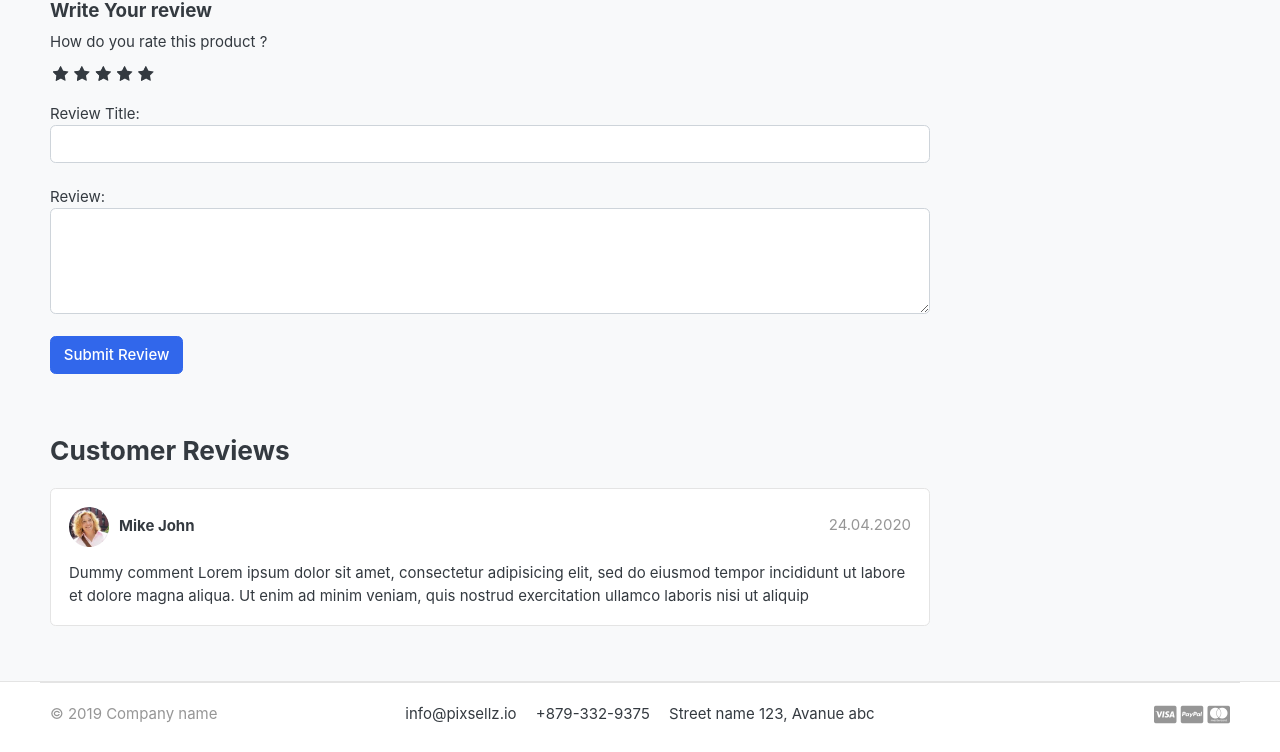
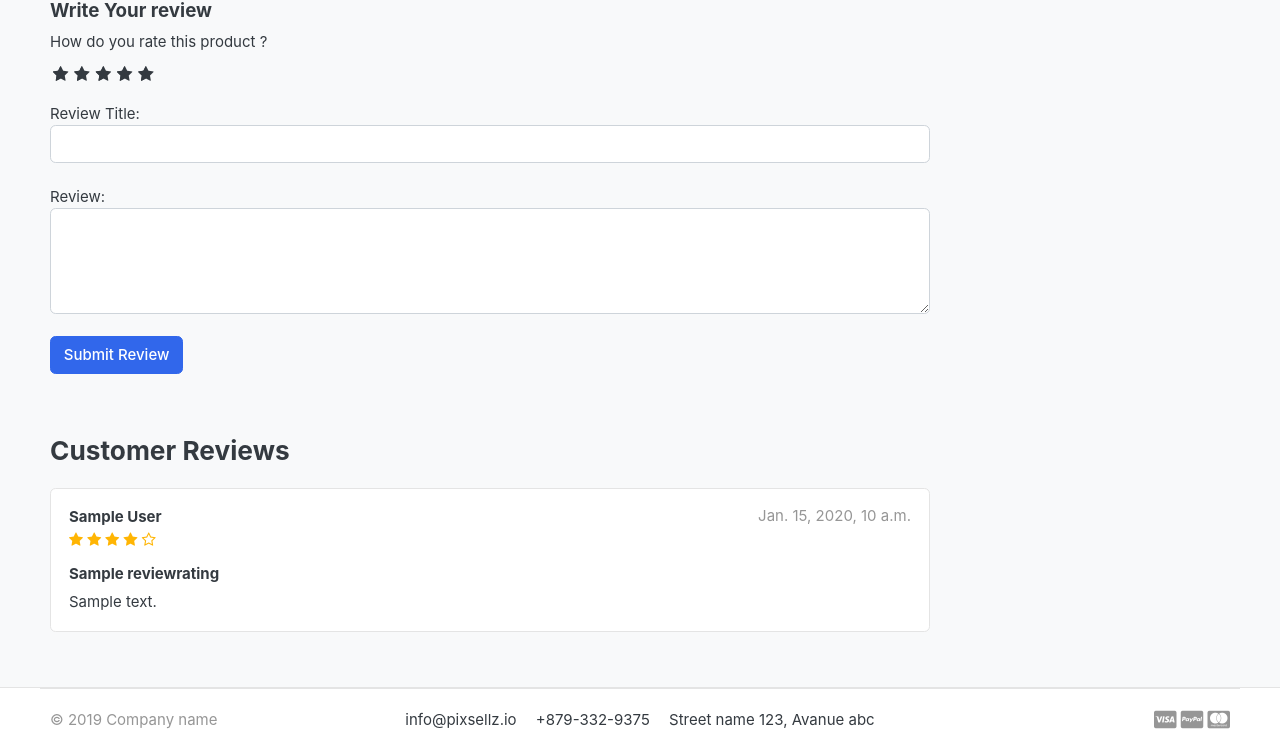
Before and after one commit to Nazar-Pichak/e-commerce-django, a Django app: a page that uses templates/store/product_detail.html in a window 1280 px wide. Shown: the part 643-1395 px from the top of the page. Before the commit the page ends 1367 px from the top, so only its background shows below. Run offline with Django 3.2, Linux system fonts and the light colour scheme; a user stored in the database is signed in; tables that the repository leaves empty hold one stand-in row (values such as "Sample post"); grey boxes marked "Sample" are stand-in pictures; some libraries are stand-ins or nearby versions; some web fonts are replaced.

Commit message:
check if the user has purchased the product before submitting review

```diff
--- a/accounts/models.py
+++ b/accounts/models.py
@@ -65,6 +65,9 @@ class Account(AbstractBaseUser):
 
     objects = MyAccountManager()
 
+    def full_name(self):
+        return f'{self.first_name} {self.last_name}'
+
     def __str__(self) -> str:
         return self.email
 
--- a/greatkart/static/css/custom.css
+++ b/greatkart/static/css/custom.css
@@ -34,3 +34,7 @@ input:checked ~ label, label:hover ~ label {
 input:checked + label:hover, input:checked ~ label:hover, input:checked ~ label:hover ~ label, label:hover ~ input:checked ~ label {
     color: #cc9000;
 }
+
+.rating-star i {
+    color: #ffb503 !important ;
+}
--- a/store/views.py
+++ b/store/views.py
@@ -7,6 +7,7 @@ from django.core.paginator import EmptyPage, PageNotAnInteger, Paginator
 from django.db.models import Q
 from .forms import ReviewForm
 from django.contrib import messages
+from orders.models import OrderProduct
 
 # Create your views here.
 
@@ -52,9 +53,18 @@ def product_detail(request, category_slug, product_slug):
     except Exception as e:
         raise e
 
+    try:
+        orderproduct = OrderProduct.objects.filter(user=request.user, product_id=single_product.id).exists()
+    except OrderProduct.DoesNotExist:
+         orderproduct = None
+
+    reviews = ReviewRating.objects.filter(product_id=single_product.id, status=True)
+
     context = {
         'single_product': single_product,
         'in_cart': in_cart,
+        'orderproduct': orderproduct,
+        'reviews': reviews,
     }
 
     return render(request, 'store/product_detail.html', context)
--- a/templates/store/product_detail.html
+++ b/templates/store/product_detail.html
@@ -102,7 +102,11 @@
               <textarea name="review" id="" rows="4" class="form-control" ></textarea>
               <br>
               {% if user.is_authenticated %}
-                <input type="submit" name="" id="" value="Submit Review" class="btn btn-primary" >
+                {% if orderproduct %}
+                  <input type="submit" name="" id="" value="Submit Review" class="btn btn-primary">
+                {% else %}
+                  <p>You must purchase this product to post a review.</p>
+                {% endif %}
               {% else %}
                 <p>You must be logged in to post a review. <span><a href="{% url "login" %}">Login now</a></span></p>
               {% endif %}
@@ -115,18 +119,30 @@
           <header class="section-heading">
             <h3>Customer Reviews</h3>
           </header>
+
+          {% for review in reviews %}
+
           <article class="box mb-3">
             <div class="icontext w-100">
-              <img src="{% static './images/avatars/avatar1.jpg' %}" class="img-xs icon rounded-circle" />
+
               <div class="text">
-                <span class="date text-muted float-md-right">24.04.2020</span>
-                <h6 class="mb-1">Mike John</h6>
+                <span class="date text-muted float-md-right">{{review.updated_at}}</span>
+                <h6 class="mb-1">{{review.user.full_name}}</h6>
+                <div class="rating-star">
+                  <span><i class="fa fa-star{% if review.rating == 0.5 %}-half-o{% elif review.rating < 1 %}-o{% endif %} " aria-hidden="true"></i></span>
+                  <span><i class="fa fa-star{% if review.rating == 1.5 %}-half-o{% elif review.rating < 2 %}-o{% endif %} " aria-hidden="true"></i></span>
+                  <span><i class="fa fa-star{% if review.rating == 2.5 %}-half-o{% elif review.rating < 3 %}-o{% endif %} " aria-hidden="true"></i></span>
+                  <span><i class="fa fa-star{% if review.rating == 3.5 %}-half-o{% elif review.rating < 4 %}-o{% endif %} " aria-hidden="true"></i></span>
+                  <span><i class="fa fa-star{% if review.rating == 4.5 %}-half-o{% elif review.rating < 5 %}-o{% endif %} " aria-hidden="true"></i></span>
+                </div>
               </div>
             </div> <!-- icontext.// -->
             <div class="mt-3">
-              <p>Dummy comment Lorem ipsum dolor sit amet, consectetur adipisicing elit, sed do eiusmod tempor incididunt ut labore et dolore magna aliqua. Ut enim ad minim veniam, quis nostrud exercitation ullamco laboris nisi ut aliquip</p>
+              <h6>{{review.subject}}</h6>
+              <p>{{review.review}}</p>
             </div>
           </article>
+          {% endfor %}
         </div> <!-- col.// -->
       </div> <!-- row.// -->
     </div> <!-- container .// -->
```
